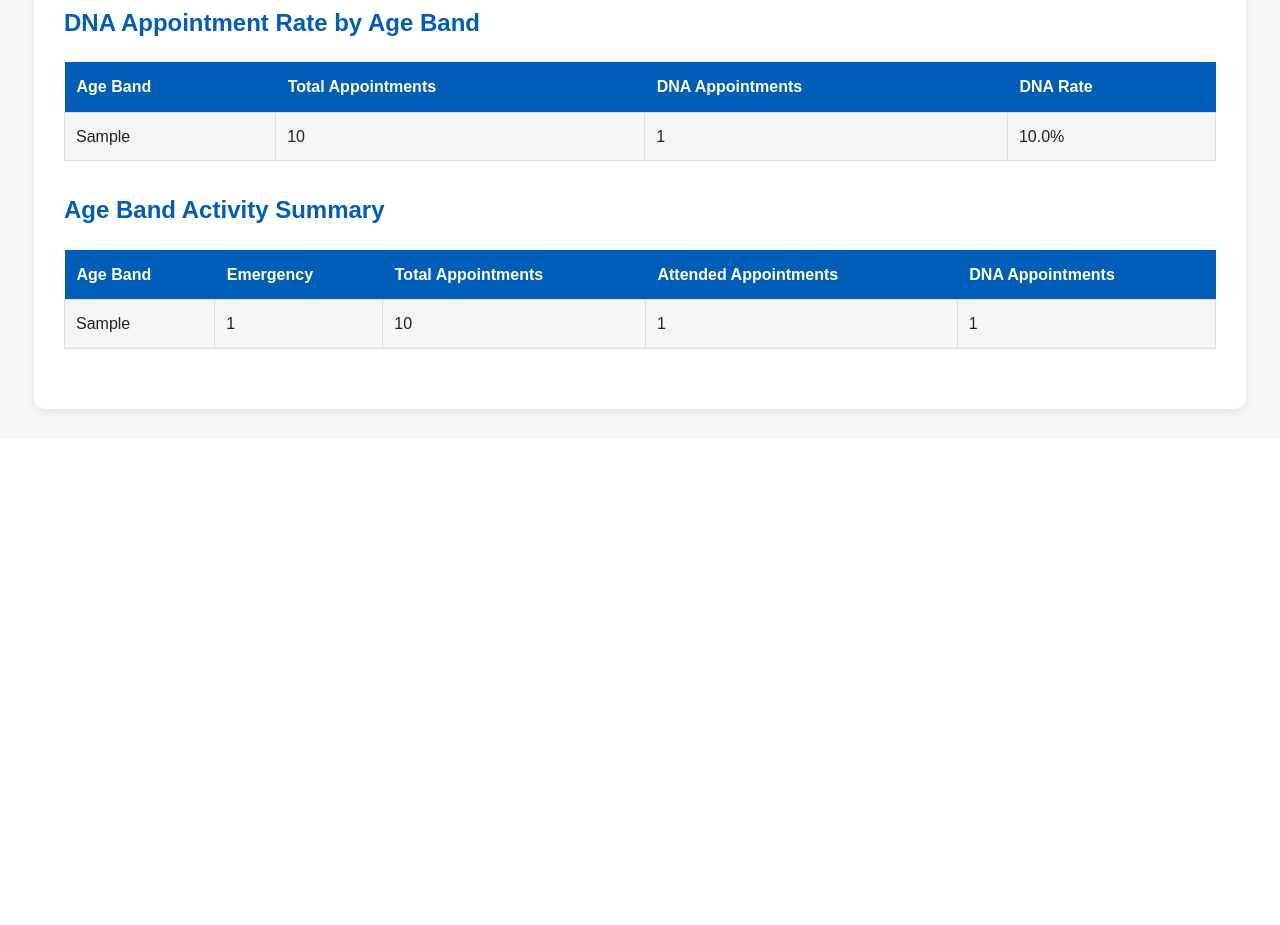
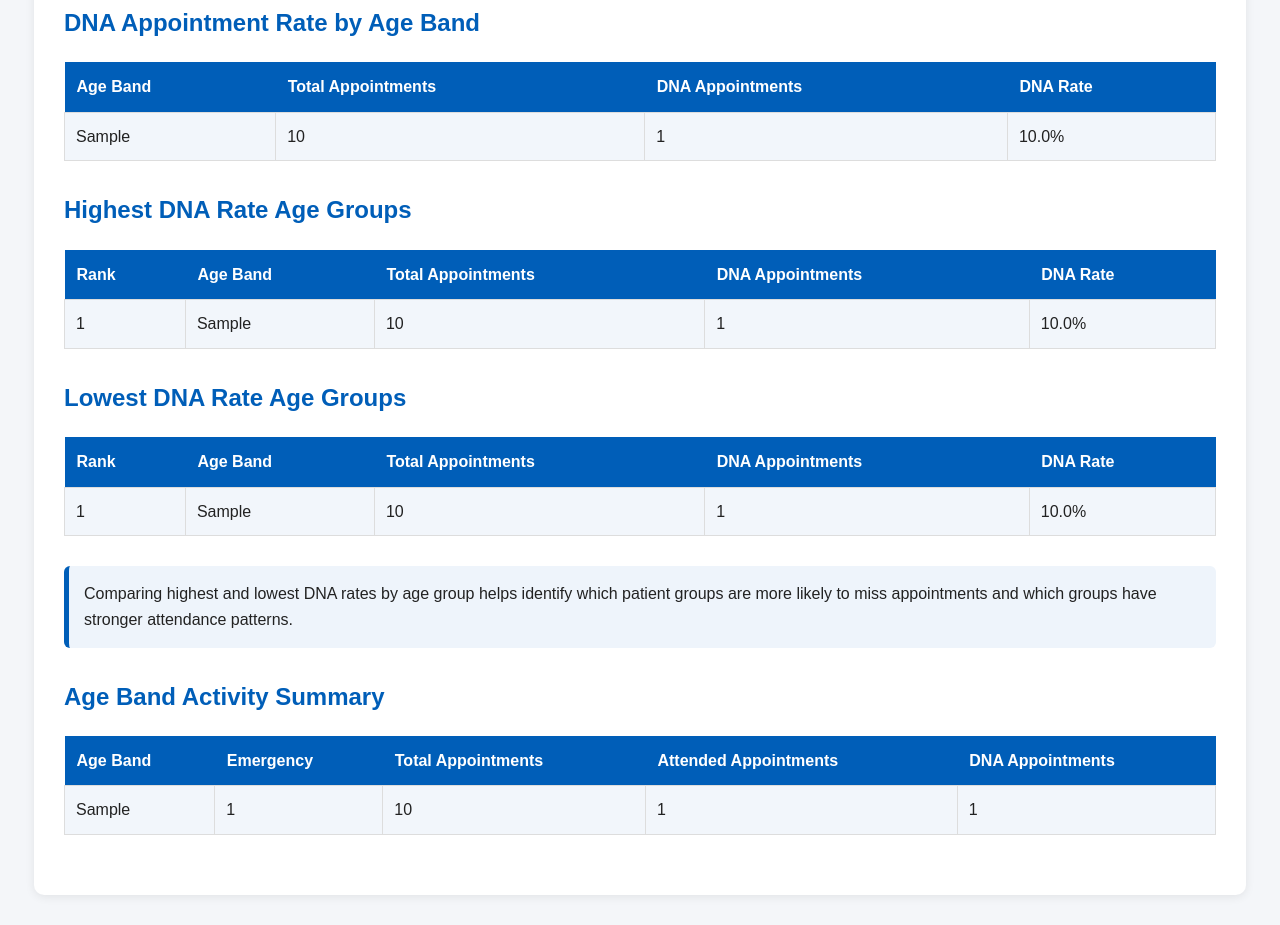
Before and after one commit to 52533734/nhs-hospital-activity, a Flask app: page /age-analytics in a window 1280 px wide. Shown: the part 521-1446 px from the top of the page. Before the commit the page ends 938 px from the top, so only its background shows below. Run offline with Flask 3, Linux system fonts and the light colour scheme; tables that the repository leaves empty hold one stand-in row (values such as "Sample post").

Commit message:
Add age-band best and worst DNA rate analysis

```diff
--- a/app/templates/age_analytics.html
+++ b/app/templates/age_analytics.html
@@ -67,6 +67,75 @@
 
 </table>
 
+<!-- Section heading for highest DNA rate age groups -->
+<h2>Highest DNA Rate Age Groups</h2>
+
+<!-- Table showing age groups with highest DNA rates -->
+<table>
+
+    <!-- Table header row -->
+    <tr>
+        <th>Rank</th>
+        <th>Age Band</th>
+        <th>Total Appointments</th>
+        <th>DNA Appointments</th>
+        <th>DNA Rate</th>
+    </tr>
+
+    <!-- Loop through highest DNA rate age groups -->
+    {% for age in age_cases.worst %}
+
+    <!-- Table row for each age group -->
+    <tr>
+        <td>{{ loop.index }}</td>
+        <td>{{ age.age_band }}</td>
+        <td>{{ age.total_appointments }}</td>
+        <td>{{ age.dna_appointments }}</td>
+        <td>{{ age.dna_rate }}%</td>
+    </tr>
+
+    {% endfor %}
+
+</table>
+
+<!-- Section heading for lowest DNA rate age groups -->
+<h2>Lowest DNA Rate Age Groups</h2>
+
+<!-- Table showing age groups with lowest DNA rates -->
+<table>
+
+    <!-- Table header row -->
+    <tr>
+        <th>Rank</th>
+        <th>Age Band</th>
+        <th>Total Appointments</th>
+        <th>DNA Appointments</th>
+        <th>DNA Rate</th>
+    </tr>
+
+    <!-- Loop through lowest DNA rate age groups -->
+    {% for age in age_cases.best %}
+
+    <!-- Table row for each age group -->
+    <tr>
+        <td>{{ loop.index }}</td>
+        <td>{{ age.age_band }}</td>
+        <td>{{ age.total_appointments }}</td>
+        <td>{{ age.dna_appointments }}</td>
+        <td>{{ age.dna_rate }}%</td>
+    </tr>
+
+    {% endfor %}
+
+</table>
+
+<!-- Information box explaining age-based DNA comparisons -->
+<div class="info-box">
+    Comparing highest and lowest DNA rates by age group helps identify which patient groups
+    are more likely to miss appointments and which groups have stronger attendance patterns.
+</div>
+
+
 <!-- Section heading for full summary -->
 <h2>Age Band Activity Summary</h2>
 
```
